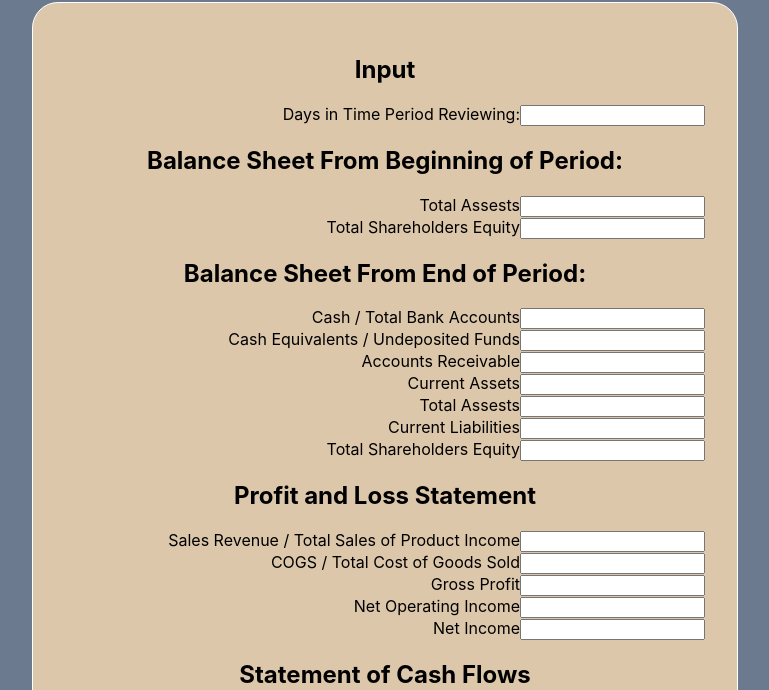
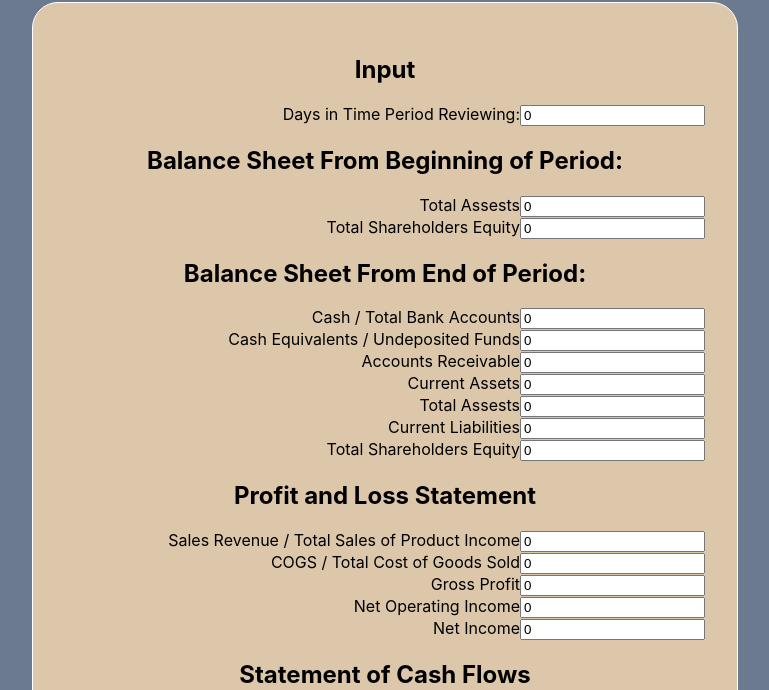
Before and after one commit to saykaren/FinancialAnalysis, a React (Create React App) app: page / in a window 1280 px wide. Shown: the part 222-912 px from the top of the page, without its empty margins (255-1024 px from the left). Built offline with nearby package versions, Linux system fonts and the light colour scheme.

Commit message:
got state working for each item

```diff
--- a/src/Components/App/App.js
+++ b/src/Components/App/App.js
@@ -1,8 +1,42 @@
-import React from 'react';
+// import React from 'react';
+import React, {useState} from 'react';
 import './App.scss';
 import Footer from './Footer';
 
 function App() {
+
+  const [timePeriod, setTimePeriod] = useState(0);
+  const [totalAssets, setTotalAssets] = useState(0);
+  const [begShareholderEquity, setBegShareholderEquity] = useState(0);
+  const [bankAccount, setBankAccount] = useState(0);
+  const [cashFunds, setCashFunds] = useState(0);
+  const [accountRec, setAccountRec] = useState(0);
+  const [currentAssets, setCurrentAssets] = useState(0);
+  const [endTotalAssets, setEndTotalAssets] = useState(0);
+  const [currentLiabilities, setCurrentLiabilities] = useState(0);
+  const [shareholderEquity, setShareholderEquity] = useState(0);
+  const [salesRev, setSalesRev] = useState(0);
+  const [cogs, setCogs] = useState(0);
+  const [grossProf, setGrossProf] = useState(0);
+  const [netOper, setNetOper] = useState(0);
+  const [netIncome, setNetIncome] = useState(0);
+  const [cashFlow, setCashFlow] = useState(0);
+
+
+
+  // const timeChange = () => {
+  //     console.log({timePeriod});
+  //     if(timePeriod > 0 )
+  //     setTimePeriod(5);
+  //   }
+
+  // const updateHooks = (event) => {
+  //   var timeItem = event.target.value;
+  //   console.log(timeItem);
+  //   setTimePeriod(timeItem);
+  // };
+
+
   return (
     <div className="App">
       <header className="App-header">
@@ -14,107 +48,203 @@ function App() {
           <form>
             <label>
               Days in Time Period Reviewing:
-              <input type="number" name="time"/>
+              <input
+                type="number"
+                value={timePeriod}
+                onChange={e=>setTimePeriod(e.target.value)}
+              />
             </label>
           </form>
           <h2>Balance Sheet From Beginning of Period:</h2>
           <form>
             <label>
               Total  Assests
-              <input type="number" name="time"/>
+              <input
+                type="number"
+                name="time"
+                value={totalAssets}
+                onChange={e=>setTotalAssets(e.target.value)}
+              />
             </label>
           </form>
           <form>
             <label>
             Total Shareholders Equity
-              <input type="number" name="time"/>
+              <input
+                type="number"
+                name="time"
+                value={begShareholderEquity}
+                onChange={e=>setBegShareholderEquity(e.target.value)}
+              />
             </label>
           </form>
           <h2>Balance Sheet From End of Period:</h2>
           <form>
             <label>
               Cash / Total Bank Accounts
-              <input type="number" name="time"/>
+              <input
+                type="number"
+                name="time"
+                value={bankAccount}
+                onChange={e=>setBankAccount(e.target.value)}
+              />
             </label>
           </form>
           <form>
             <label>
               Cash Equivalents  / Undeposited Funds
-              <input type="number" name="time"/>
+              <input
+                type="number"
+                name="time"
+                value={cashFunds}
+                onChange={e=>setCashFunds(e.target.value)}
+              />
             </label>
           </form>
           <form>
             <label>
               Accounts Receivable
-              <input type="number" name="time"/>
+              <input
+                type="number"
+                name="time"
+                value={accountRec}
+                onChange={e=>setAccountRec(e.target.value)}
+              />
             </label>
           </form>
           <form>
             <label>
               Current Assets
-              <input type="number" name="time"/>
+              <input
+                type="number"
+                name="time"
+                value={currentAssets}
+                onChange={e=>setCurrentAssets(e.target.value)}
+              />
             </label>
           </form>
           <form>
             <label>
               Total Assests
-              <input type="number" name="time"/>
+              <input
+                type="number"
+                name="time"
+                value={totalAssets}
+                onChange={e=>setTotalAssets(e.target.value)}
+              />
             </label>
           </form>
           <form>
             <label>
               Current Liabilities
-              <input type="number" name="time"/>
+              <input
+                type="number"
+                name="time"
+                value={currentLiabilities}
+                onChange={e=>setCurrentLiabilities(e.target.value)}
+              />
             </label>
           </form>
           <form>
             <label>
               Total Shareholders Equity
-              <input type="number" name="time"/>
+              <input
+                type="number"
+                name="time"
+                value={shareholderEquity}
+                onChange={e=>setShareholderEquity(e.target.value)}
+              />
             </label>
           </form>
           <h2>Profit and Loss Statement</h2>
           <form>
             <label>
               Sales Revenue / Total Sales of Product Income
-              <input type="number" name="time"/>
+              <input
+                type="number"
+                name="time"
+                value={salesRev}
+                onChange={e=>setSalesRev(e.target.value)}
+              />
             </label>
           </form>
           <form>
             <label>
               COGS / Total Cost of Goods Sold
-              <input type="number" name="time"/>
+              <input
+                type="number"
+                name="time"
+                value={cogs}
+                onChange={e=>setCogs(e.target.value)}
+              />
             </label>
           </form>
           <form>
             <label>
               Gross Profit
-              <input type="number" name="time"/>
+              <input
+                type="number"
+                name="time"
+                value={grossProf}
+                onChange={e=>setGrossProf(e.target.value)}
+              />
             </label>
           </form>
           <form>
             <label>
               Net Operating Income
-              <input type="number" name="time"/>
+              <input
+                type="number"
+                name="time"
+                value={netOper}
+                onChange={e=>setNetOper(e.target.value)}
+              />
             </label>
           </form>
           <form>
             <label>
               Net Income
-              <input type="number" name="time"/>
+              <input
+                type="number"
+                name="time"
+                value={netIncome}
+                onChange={e=>setNetIncome(e.target.value)}
+              />
             </label>
           </form>
           <h2>Statement of Cash Flows</h2>
           <form>
             <label>
               Cash Flow From Operating Activities / Net Cash provided by operating activities
-              <input type="number" name="time"/>
+              <input
+                type="number"
+                name="time"
+                value={cashFlow}
+                onChange={e=>setCashFlow(e.target.value)}
+              />
             </label>
           </form>
-          <input type="submit" value="Submit" />
+          <input type="submit" />
         </section>
         <section className="column" id="OutputColumn">
           <h2>Results</h2>
+          Time Period {timePeriod} <br></br>
+          Total Assets {totalAssets}<br></br>
+          Beginning Shareholders Equity {begShareholderEquity} <br></br>
+          Bank Account {bankAccount}<br></br>
+          Cash {cashFunds}<br></br>
+          Accounts Receivable {accountRec}<br></br>
+          Current Assets {currentAssets}<br></br>
+          End Total Assets {totalAssets}<br></br>
+          Current Liabilities {currentLiabilities}<br></br>
+          Shareholders {shareholderEquity}<br></br>
+          Sales Revenue{salesRev}<br></br>
+          COGS {cogs}<br></br>
+          Gross Profit {grossProf}<br></br>
+          Net Operating {netOper}<br></br>
+          Net Income {netIncome}<br></br>
+          Cash Flow {cashFlow}
+
         </section>
       </main>
       <Footer />
```
